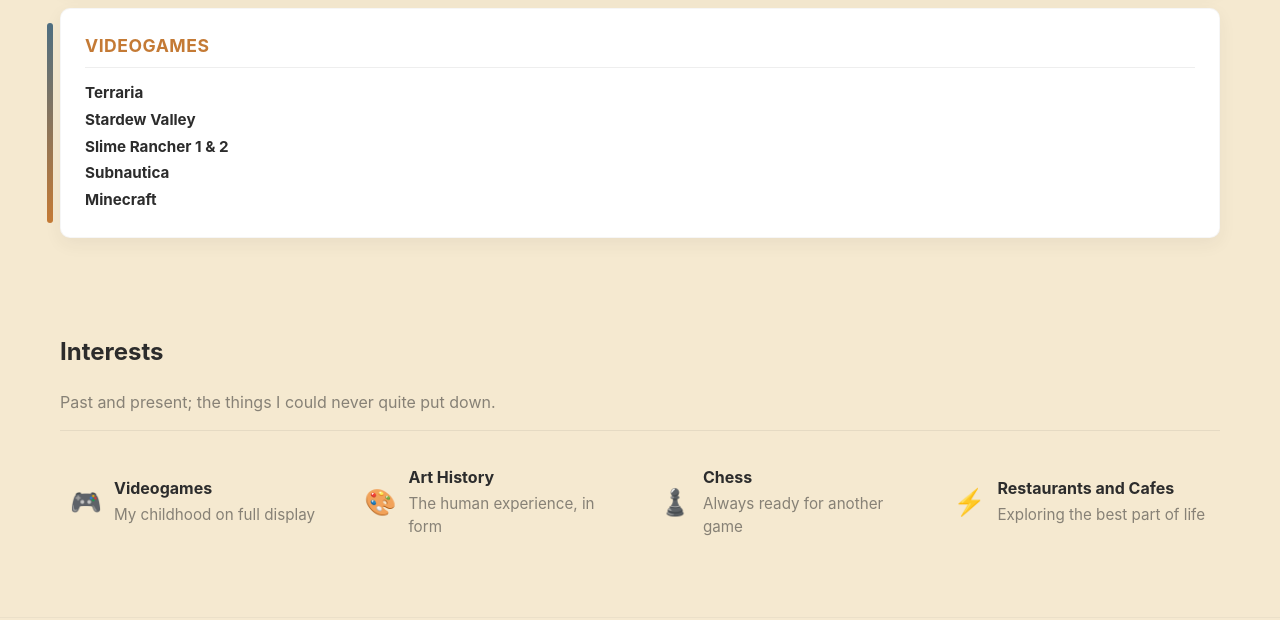
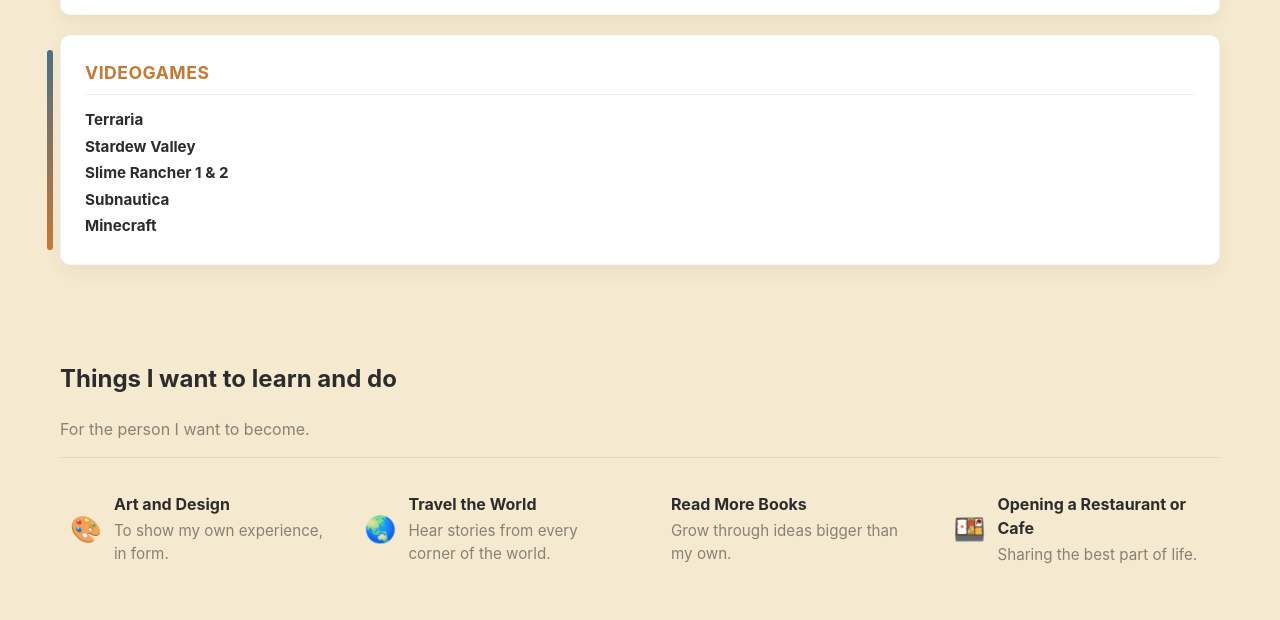
Before and after one commit to Honeywood-Whiskey/Honeywood-Whiskey.github.io, a plain HTML site: page personal.html in a window 1280 px wide. Shown: the part 1250-1870 px from the top of the page. Drawn offline with Linux system fonts and the light colour scheme.

```diff
--- a/personal.html
+++ b/personal.html
@@ -80,6 +80,7 @@
           <li><strong>Six of Crows</strong></li>
           <li><strong>Sputnik Sweetheart</strong></li>
           <li><strong>The Secret History</strong></li>
+          <li><strong>Currently Reading: Pachinko</strong></li>
         </ul>
       </article>
 
@@ -111,42 +112,42 @@
 
     </section>
 
-    <!-- Section Three — Interests -->
+    <!-- Section Three — Things to Learn and Do -->
     <section class="interests">
-      <h2>Interests</h2>
-      <p class="lead">Past and present; the things I could never quite put down.</p>
+      <h2>Things I want to learn and do</h2>
+      <p class="lead">For the person I want to become.</p>
       <hr class="section-divider">
 
       <div class="interests-grid">
         <div class="interest">
-          <div class="interest-emoji">🎮</div>
+          <div class="interest-emoji">🎨</div>
           <div>
-            <h4>Videogames</h4>
-            <p class="small">My childhood on full display</p>
+            <h4>Art and Design</h4>
+            <p class="small">To show my own experience, in form.</p>
           </div>
         </div>
 
         <div class="interest">
-          <div class="interest-emoji">🎨</div>
+          <div class="interest-emoji">🌏</div>
           <div>
-            <h4>Art History </h4>
-            <p class="small">The human experience, in form</p>
+            <h4>Travel the World</h4>
+            <p class="small">Hear stories from every corner of the world.</p>
           </div>
         </div>
 
         <div class="interest">
-          <div class="interest-emoji">♟️</div>
+          <div class="interest-emoji"></div>
           <div>
-            <h4>Chess</h4>
-            <p class="small">Always ready for another game</p>
+            <h4>Read More Books</h4>
+            <p class="small">Grow through ideas bigger than my own.</p>
           </div>
         </div>
 
         <div class="interest">
-          <div class="interest-emoji">⚡</div>
+          <div class="interest-emoji">🍱</div>
           <div>
-            <h4>Restaurants and Cafes</h4>
-            <p class="small">Exploring the best part of life</p>
+            <h4>Opening a Restaurant or Cafe</h4>
+            <p class="small">Sharing the best part of life.</p>
           </div>
         </div>
 
```
